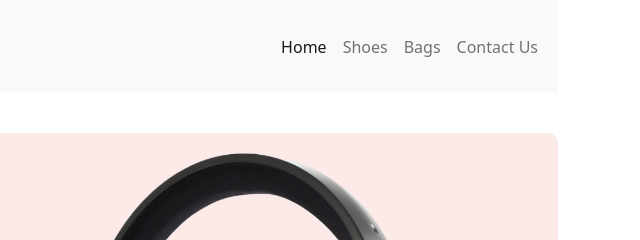
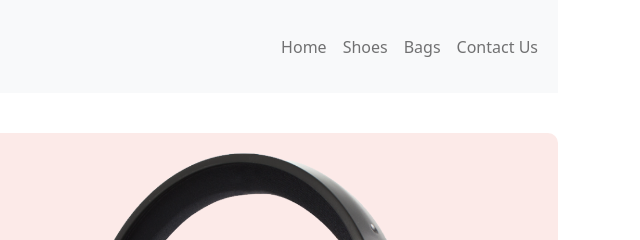
Before and after one commit to RizveOve/Tyro, a plain HTML site: page index.html in a window 1280 px wide. Shown: the top 240 px of the page, 640-1280 px from the left. Drawn offline with nearby package versions, Linux system fonts and the light colour scheme.

Commit message:
nav style fixed

```diff
--- a/index.html
+++ b/index.html
@@ -20,10 +20,10 @@
               <button class="navbar-toggler" type="button" data-bs-toggle="collapse" data-bs-target="#navbarNavDropdown" aria-controls="navbarNavDropdown" aria-expanded="false" aria-label="Toggle navigation">
                 <span class="navbar-toggler-icon"></span>
               </button>
-              <div class="collapse navbar-collapse d-flex justify-content-end" id="navbarNavDropdown">
-                <ul class="navbar-nav">
+              <div class="collapse navbar-collapse" id="navbarNavDropdown">
+                <ul class="navbar-nav ms-auto">
                   <li class="nav-item">
-                    <a class="nav-link active" aria-current="page" href="#">Home</a>
+                    <a class="nav-link" aria-current="page" href="#">Home</a>
                   </li>
                   <li class="nav-item">
                     <a class="nav-link" href="#shoes"><Datag>Shoes</Datag></a>
```
